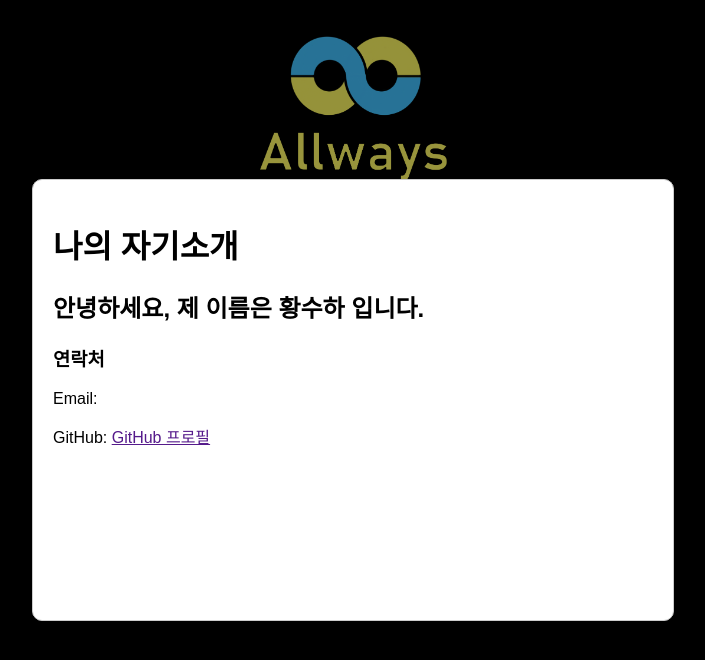
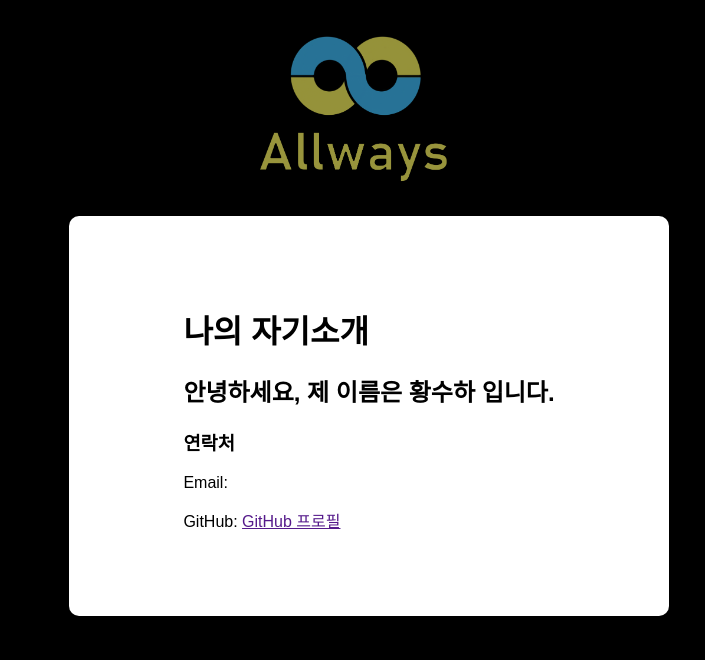
Before and after one commit to KEA-Allways/Team-Page, a React (Create React App) app: page / in a window 1280 px wide. Both pictures are taken after a click on the picture 440 px from the left and 336 px from the top of the page. Shown: the top 660 px of the page, without its empty margins (287-992 px from the left). Built offline with nearby package versions, Linux system fonts and the light colour scheme.

Commit message:
Feat: 모달 생성 애니메이션 추가

```diff
--- a/src/pages/Layout.js
+++ b/src/pages/Layout.js
@@ -2,7 +2,8 @@ import React, { useState } from 'react';
 import Modal from 'react-modal';
 import { customModalStyles } from '../ModalStyles';
 import ModalContent from './ModalContent';
-
+import "../styles/styles.css"
+import "../styles/Layout.css"
 Modal.setAppElement('#root');
 
 const Layout = () => {
@@ -22,13 +23,16 @@ const Layout = () => {
   return (
     <div className="layout">
       <header className="header">
-      <img
+
+
+          <img
             width="100px"
             src="/suha.png"
             alt="Suha Image"
             className="center-image"
             onClick={() => handleImageClick('suha')} // 이미지 클릭 시 모달 열기
           />
+
           <img
             width="100px"
             src="/sungjun.png"
@@ -36,6 +40,8 @@ const Layout = () => {
             className="center-image"
             onClick={() => handleImageClick('sungjun')} // 이미지 클릭 시 모달 열기
           />
+
+
           <img
             width="100px"
             src="/changmeen.png"
@@ -43,6 +49,7 @@ const Layout = () => {
             className="center-image"
             onClick={() => handleImageClick('changmeen')} // 이미지 클릭 시 모달 열기
           />
+
           <img
             width="100px"
             src="/dajeong.png"
@@ -50,6 +57,7 @@ const Layout = () => {
             className="center-image"
             onClick={() => handleImageClick('dajeong')} // 이미지 클릭 시 모달 열기
           />
+
           <img
             width="100px"
             src="/minjun.jpeg"
@@ -64,6 +72,16 @@ const Layout = () => {
         onRequestClose={closeModal}
         contentLabel="Modal"
         style={customModalStyles}
+        overlayClassName={{
+          base: "overlay-base",
+          afterOpen: "overlay-after",
+          beforeClose: "overlay-before"
+        }}
+        className={{
+          base: "content-base",
+          afterOpen: "content-after",
+          beforeClose: "content-before"
+        }}
       >
         <ModalContent modalType={modalType} closeModal={closeModal}/>
       </Modal>
--- /dev/null
+++ b/src/styles/styles.css
@@ -0,0 +1,66 @@
+.App {
+    font-family: sans-serif;
+    text-align: center;
+  }
+
+  .overlay-base {
+    padding: 1rem;
+    position: fixed;
+    top: 0;
+    bottom: 0;
+    right: 0;
+    left: 0;
+    background-color: rgba(0, 0, 0, 0);
+    opacity: 0;
+    transition-property: background-color, opacity;
+    transition-duration: 1200ms;
+    transition-timing-function: ease-in-out;
+    outline: 0;
+    display: flex;
+    justify-content: center;
+    align-items: center;
+  }
+
+  .overlay-after {
+    background-color: rgba(0, 0, 0, 0.8);
+    opacity: 1;
+  }
+
+  .overlay-before {
+    background-color: rgba(0, 0, 0, 0);
+    opacity: 0;
+  }
+
+  .content-base {
+    position: relative;
+    /*
+    top: auto;
+    left: auto;
+    right: auto;
+    bottom: auto;
+    */
+    margin: 0 auto;
+    border: 0;
+    outline: 0;
+    display: flex;
+    justify-content: center;
+    align-items: center;
+    height: 0%;
+    width: 0%;
+    background-color: transparent;
+    transition-property: background-color, width, height;
+    transition-duration: 500ms;
+    transition-timing-function: ease-in-out;
+  }
+
+  .content-after {
+    width: 70%;
+    height: 40%;
+    background-color: rgba(255, 255, 255, 1);
+  }
+
+  .content-before {
+    width: 0%;
+    height: 0%;
+    background-color: transparent;
+  }
```
Also changed, not shown: src/styles/Layout.css (+16 -0 lines).
